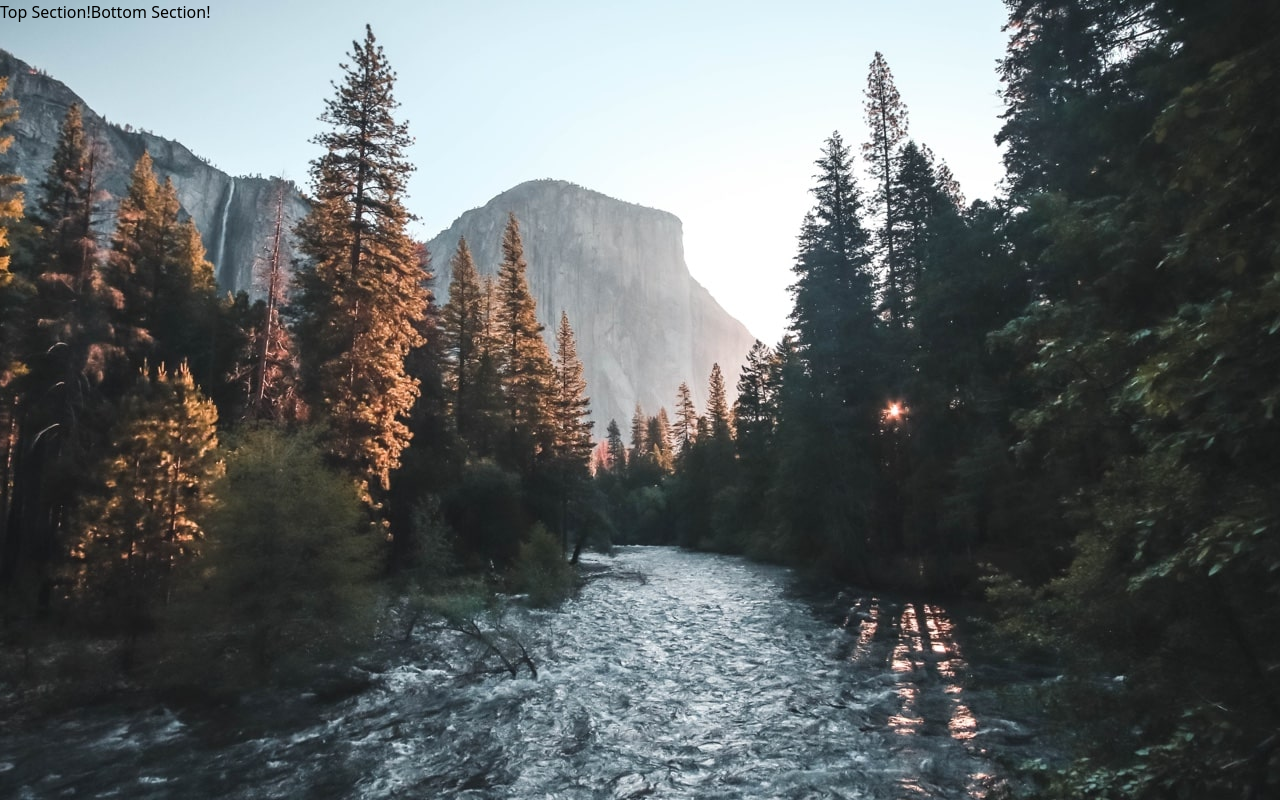
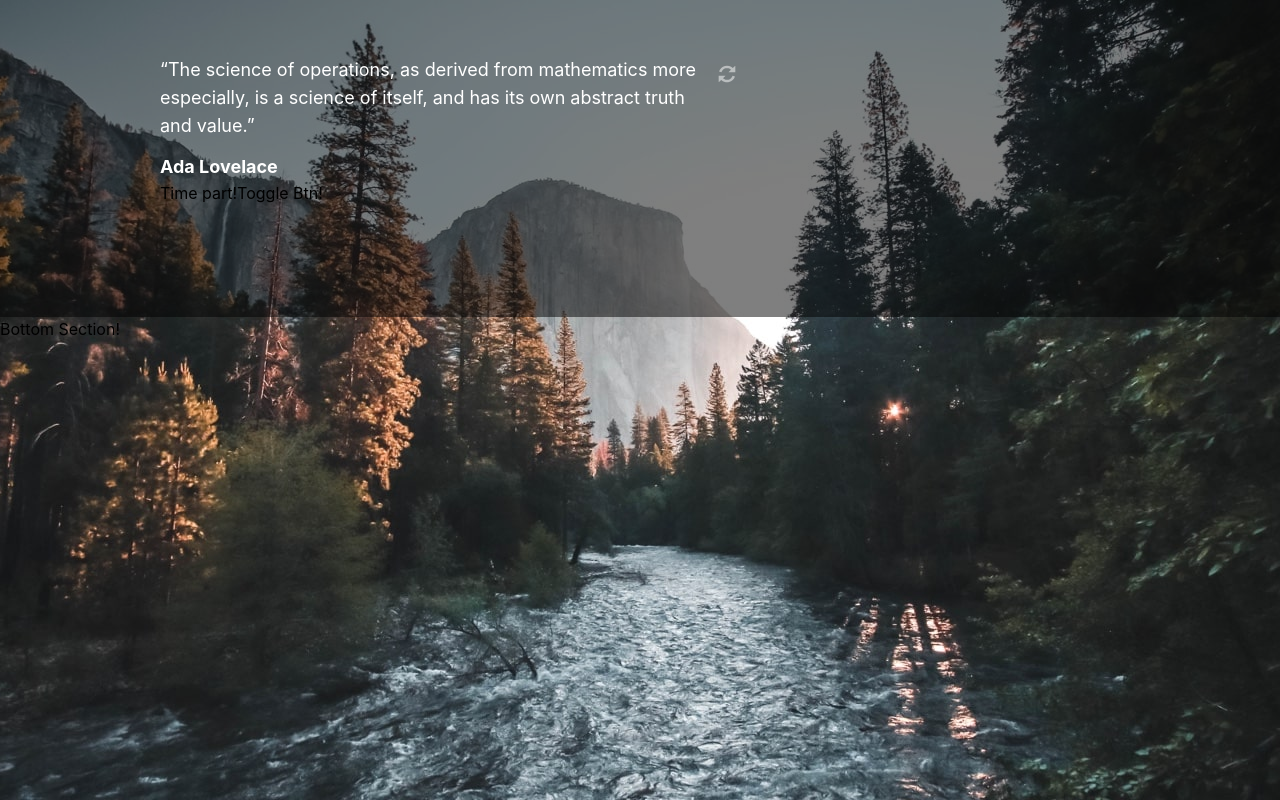
Before and after one commit to giorgiBerika/clock-app, a React (Vite) app: page / in a window 1280 px wide. Built offline with nearby package versions, Linux system fonts and the light colour scheme.

Commit message:
Adding random quote component in the app

```diff
--- a/src/App.tsx
+++ b/src/App.tsx
@@ -23,7 +23,12 @@ const App: React.FC = () =>{
         bg-center
         bg-no-repeat
         bg-cover
+
         h-full
+
+        font-custom
+        font-normal
+
         `}>
 
         <TopSection />
--- a/src/components/random-quote/RandomQuote.tsx
+++ b/src/components/random-quote/RandomQuote.tsx
@@ -1,4 +1,6 @@
 import React from "react";
+
+import refreshIcon from '../../assets/small-icons/icon-refresh.svg'
 
 interface RandomQuoteInterface {
 
@@ -8,7 +10,34 @@ const RandomQuote: React.FC<RandomQuoteInterface> = () =>
 {
     return (
         <>
-        Random Quote!
+            <div className="
+             text-lg
+             leading-7
+             text-colorWhiteCommon
+             max-w-xl
+            ">
+                <div className={`
+                 flex
+                 items-start
+                 mb-[13px]
+                `}>
+                    <p className="
+                     font-normal
+                    ">
+                        “The science of operations, as derived from mathematics more especially, is a science of itself, and has its own abstract truth and value.”
+                    </p>
+                    <img
+                        className="
+                        translate-y-[50%]
+                         cursor-pointer
+                        "
+                        src={refreshIcon}
+                        alt="refresh icon" />
+                </div>
+                <h2 className="
+                 font-bold
+                ">Ada Lovelace</h2>
+            </div>
         </>
     )
 }
--- a/src/sections/top-section/TopSection.tsx
+++ b/src/sections/top-section/TopSection.tsx
@@ -1,4 +1,6 @@
 import React from "react";
+
+import { RandomQuote, TimePart, ToggleBtn } from "../../components/main";
 
 interface TopSectionInterface {
 
@@ -8,7 +10,22 @@ const TopSection: React.FC<TopSectionInterface> = () =>
 {
     return (
         <>
-        Top Section!
+            <section className={`
+                bg-black
+                bg-opacity-50
+
+                px-40
+                pt-14
+                pb-28
+            `}>
+                <RandomQuote />
+
+                <div>
+                    <TimePart />
+                    <ToggleBtn />
+                </div>
+
+            </section>
         </>
     )
 }
```
